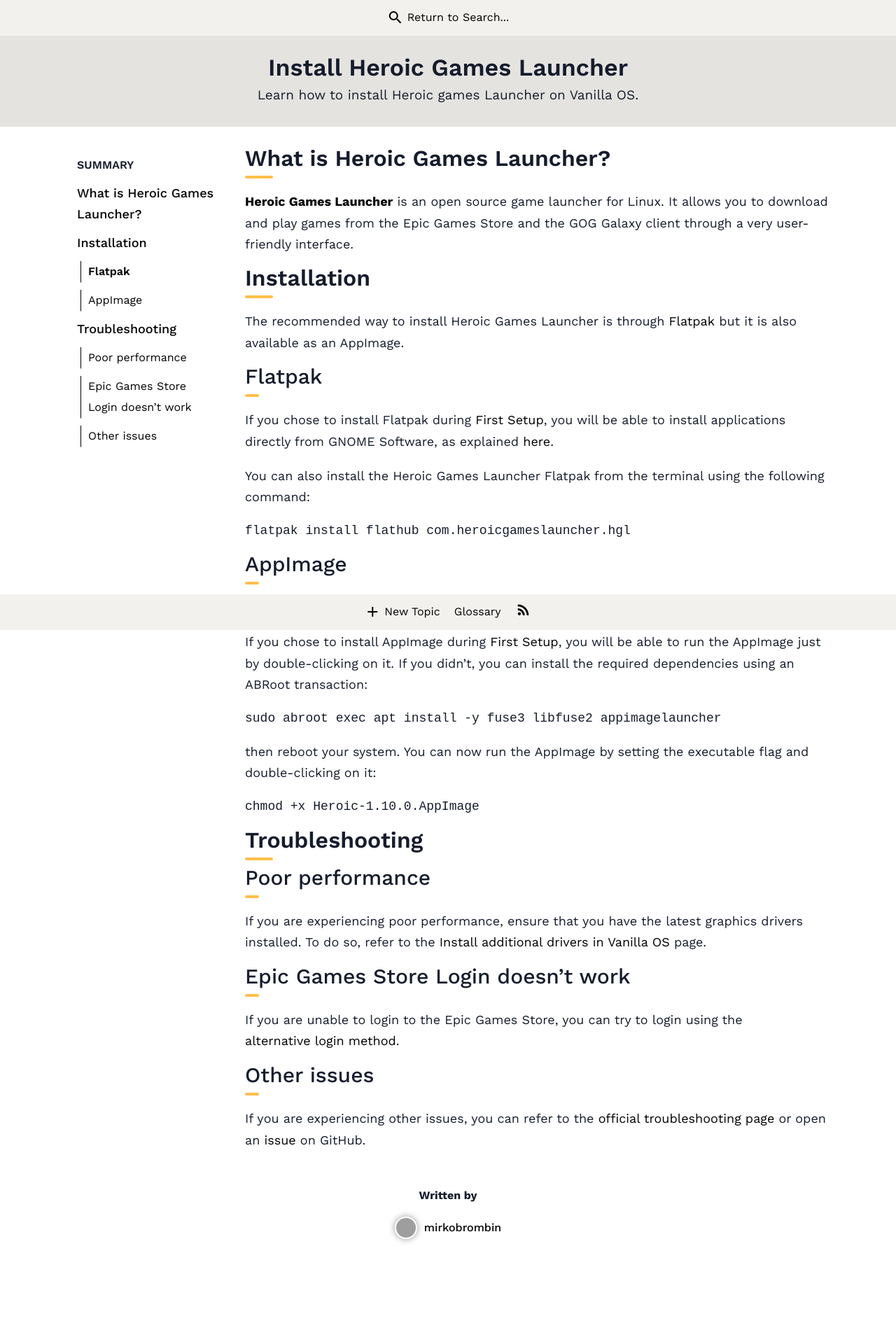
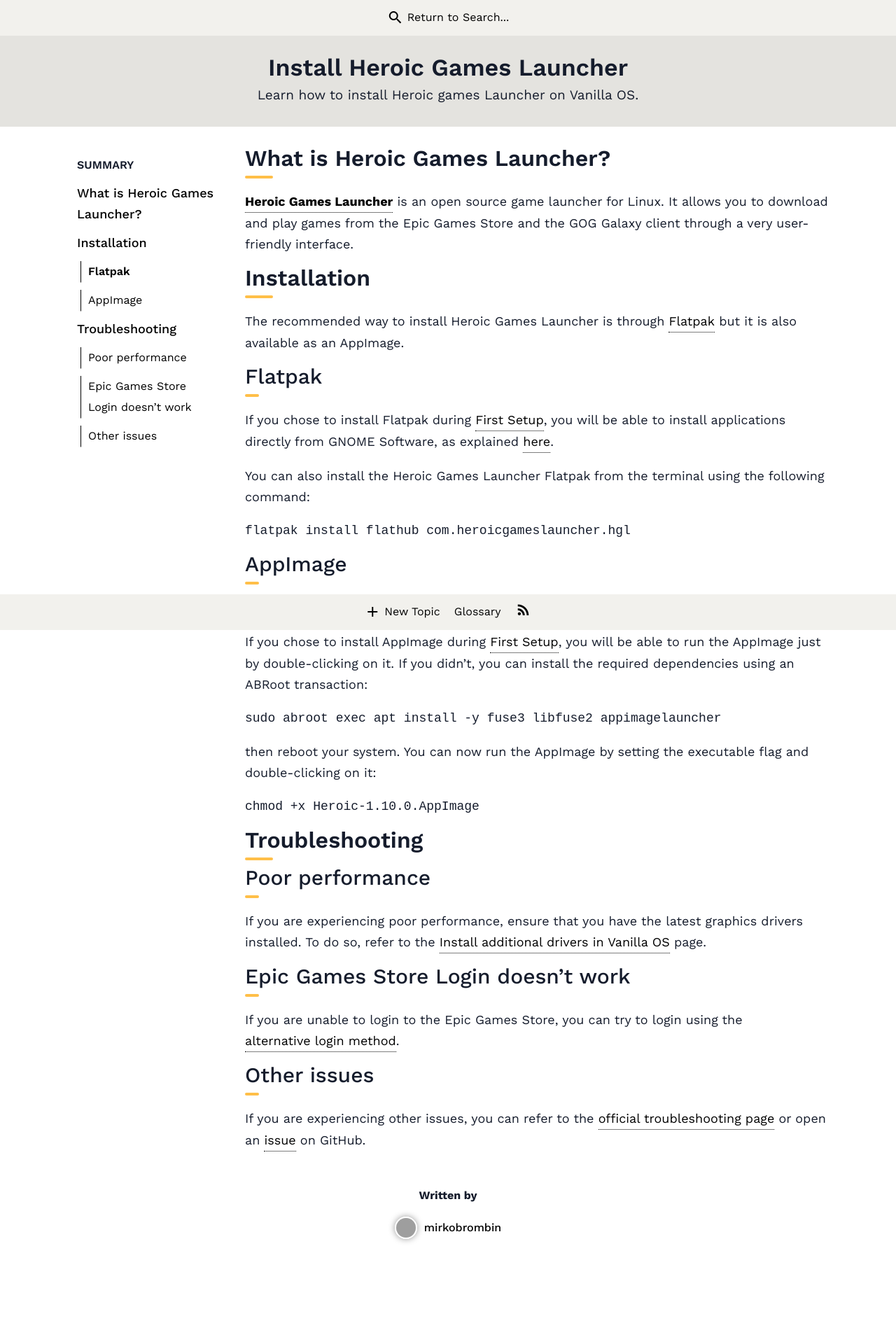
Before and after one commit to Vanilla-OS/handbook, a Jekyll site: the page built from _posts/2023-01-28-install-heroic-games-launcher.md, in a window 1280 px wide. Shown: the whole page at 70% size. Built offline with Jekyll 4.4.1, drawn with Linux system fonts in a browser that asks for light colours; nearby versions of some CDN libraries; a style sheet for code colours, icons or effects is not loaded; grey boxes are pictures that could not be loaded.

Commit message:
make post's links more evidents

```diff
--- a/assets/css/style.css
+++ b/assets/css/style.css
@@ -51,7 +51,7 @@
     gap: 5px;
 }
 
-a:hover {
+a:hover, .articleBody a {
     border-bottom: 1px dotted #000;
 }
 
```
